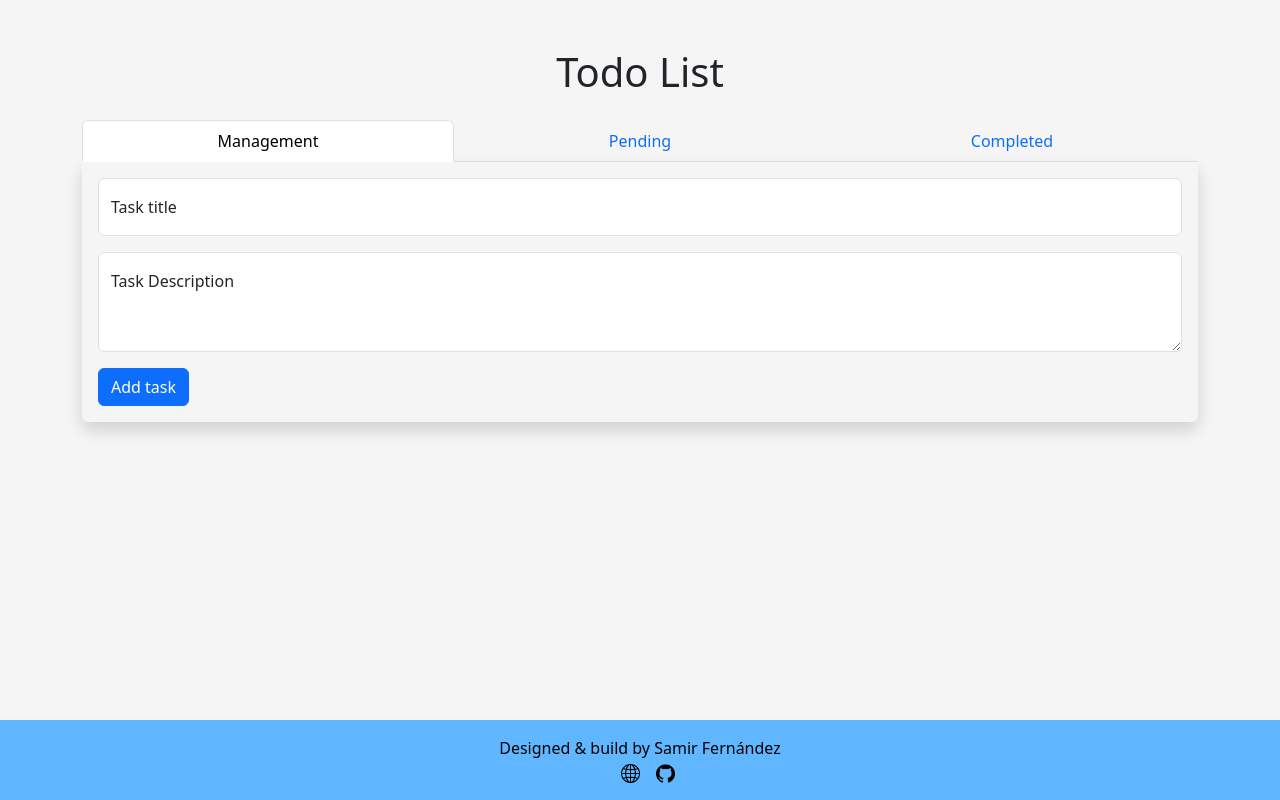
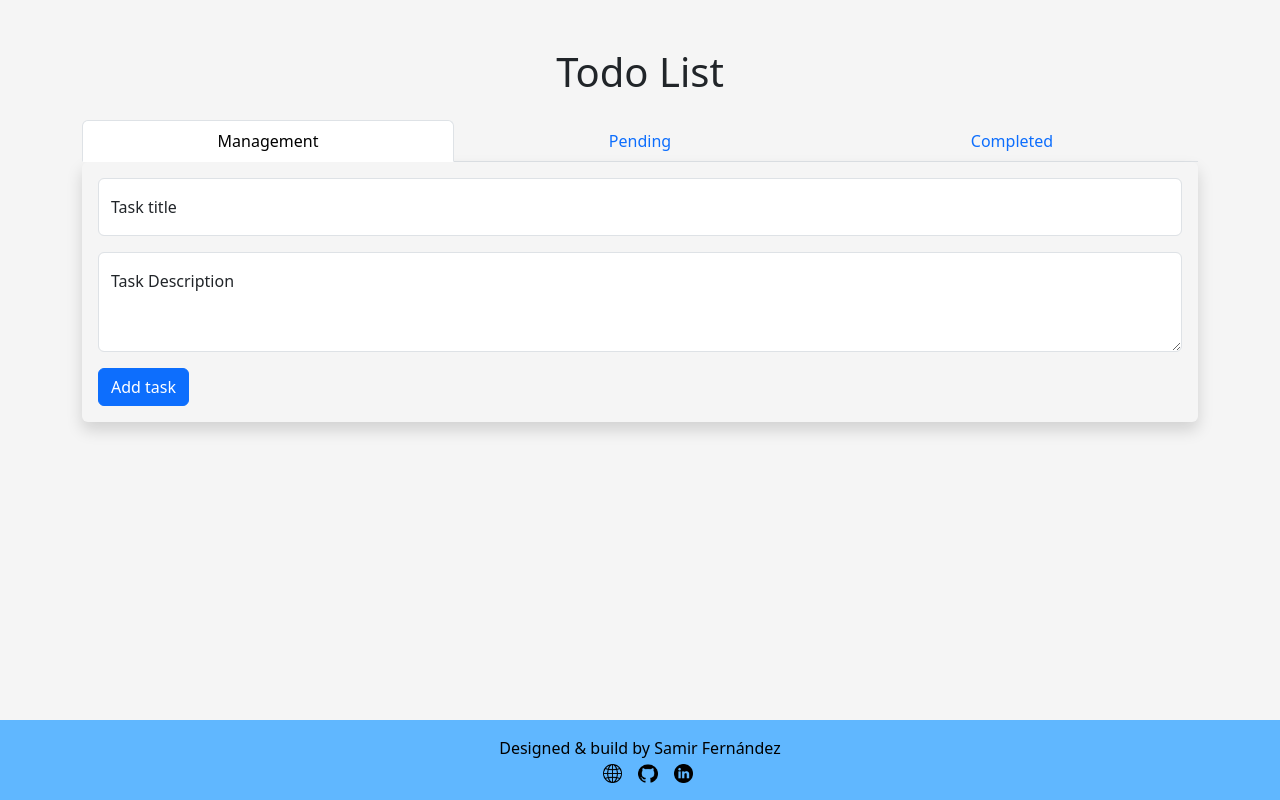
Before and after one commit to SamirFdez/TodoList, a React (Vite) app: page / in a window 1280 px wide. Built offline with nearby package versions, Linux system fonts and the light colour scheme.

Commit message:
App done ++

```diff
--- a/src/components/footer/footer.jsx
+++ b/src/components/footer/footer.jsx
@@ -2,6 +2,7 @@ import React from 'react'
 import { Container } from 'react-bootstrap';
 import iconWeb  from '../../assets/images/iconWeb.png'
 import iconGithub from '../../assets/images/iconGithub.png'
+import linkedin from '../../assets/images/linkedin.png'
 
 export const Footer = () => {
 
@@ -27,6 +28,11 @@ export const Footer = () => {
                                 <img src={iconGithub} className="iconFooter" />
                             </a>
                         </li>
+                        <li className="ms-3">
+                            <a href="https://www.linkedin.com/in/samir-fern%C3%A1ndez-953222188/" target="_blank" rel="noopener noreferrer">
+                                <img src={linkedin} className="iconFooter" />
+                            </a>
+                        </li>
                     </ul>
                 </footer>
             </Container>
```
Also changed, not shown: src/assets/images/linkedin.png (added).
